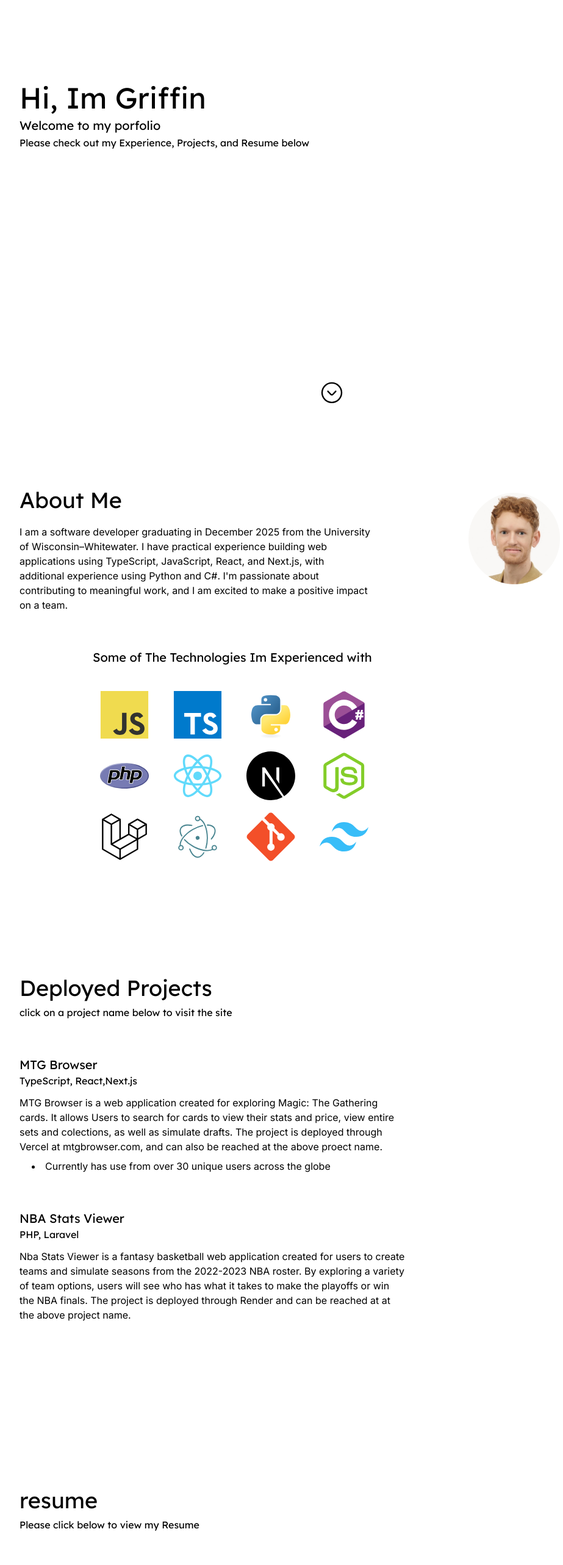
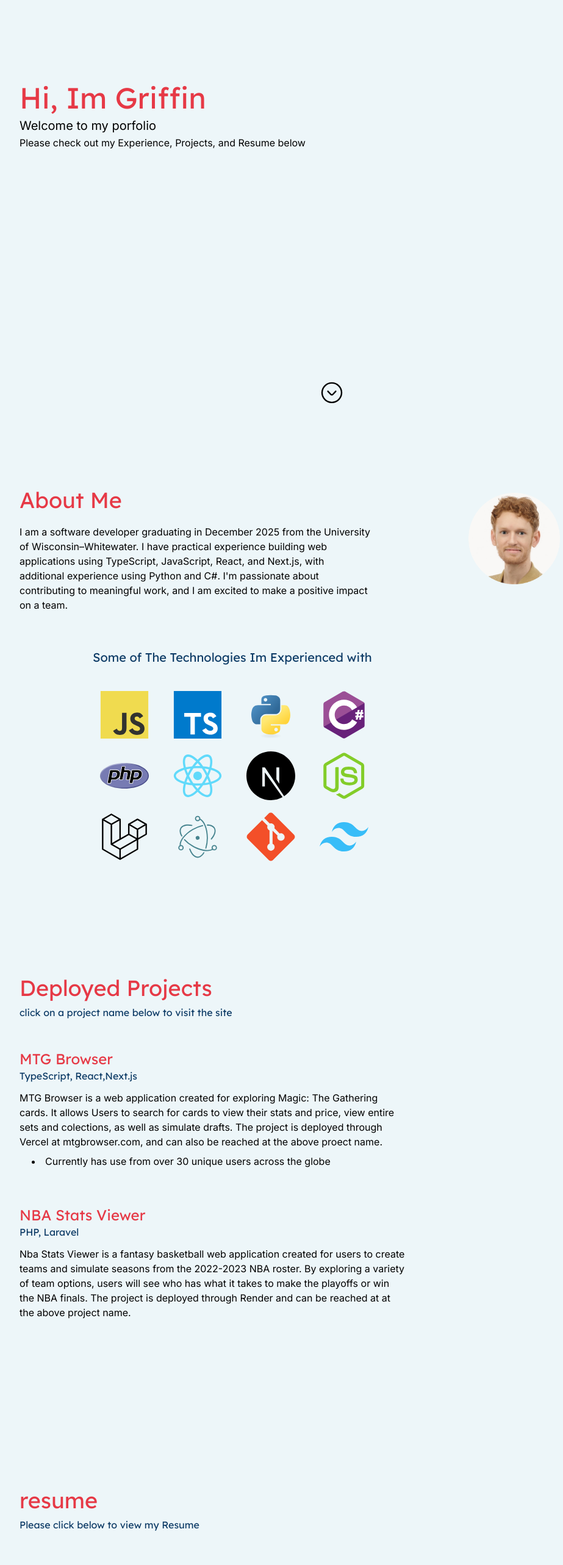
Before and after one commit to Griffin1610/portfolio, a Next.js app: page / in a window 1280 px wide. Shown: the part 120-2686 px from the top of the page at 61% size, without its empty margins (96-1019 px from the left). Built offline with nearby package versions, Linux system fonts and the light colour scheme.

Commit message:
inital style changes

```diff
--- a/app/components/About.tsx
+++ b/app/components/About.tsx
@@ -16,7 +16,7 @@ export default function About() {
                     </div>
                 </div>
                 <div className="gap-10">
-                    <h3 className="font-heading text-xl pl-30 pt-15">Some of The Technologies Im Experienced with</h3>
+                    <h3 className="font-heading2 text-xl pl-30 pt-15">Some of The Technologies Im Experienced with</h3>
                     <div id="row-1"className="flex pt-10">
                         <JavaScriptIcon className="w-20 ml-33" />
                         <TypeScriptIcon className="w-20 ml-10" />
--- a/app/components/Projects.tsx
+++ b/app/components/Projects.tsx
@@ -4,10 +4,10 @@ export default function Projects() {
     return (
         <section className="h-screen pl-[10%] pt-30">
             <h1 className="text-4xl font-heading">Deployed Projects</h1>
-            <h3 className="text-large pt-2 font-heading">click on a project name below to visit the site</h3>
-                <div id="project1" className="pt-15">
-                    <Link href="https://mtgbrowser.com" target="_blank" rel="noopener noreferrer" className="font-heading text-xl hover:text-blue-500">MTG Browser</Link>
-                    <h3 className="font-heading">TypeScript, React,Next.js</h3>
+            <h3 className="text-large pt-2 font-heading2">click on a project name below to visit the site</h3>
+                <div id="project1" className="pt-12">
+                    <Link href="https://mtgbrowser.com" target="_blank" rel="noopener noreferrer" className="font-heading text-2xl hover:text-blue-500">MTG Browser</Link>
+                    <h3 className="font-heading2">TypeScript, React,Next.js</h3>
                     <p className="font-body pt-3 w-[55%]">MTG Browser is a web application created for exploring Magic: The Gathering cards. It allows
                         Users to search for cards to view their stats and price, view entire sets and colections, as well as simulate
                          drafts. The project is deployed through Vercel at mtgbrowser.com, and can also be reached at the above proect name.
@@ -17,8 +17,8 @@ export default function Projects() {
                     </div>
                 </div>
                 <div id="project2" className="pt-15">
-                    <Link href="https://laravel-fantasy-basketball.onrender.com" target="_blank" rel="noopener noreferrer" className="font-heading text-xl hover:text-red-500">NBA Stats Viewer</Link>
-                    <h3 className="font-heading">PHP, Laravel</h3>
+                    <Link href="https://laravel-fantasy-basketball.onrender.com" target="_blank" rel="noopener noreferrer" className="font-heading text-2xl hover:text-red-500">NBA Stats Viewer</Link>
+                    <h3 className="font-heading2">PHP, Laravel</h3>
                     <p className="font-body pt-3 w-[55%]">Nba Stats Viewer is a fantasy basketball web application created for users to create teams and simulate
                         seasons from the 2022-2023 NBA roster. By exploring a variety of team options, users will see who has what it takes to make the playoffs
                         or win the NBA finals. The project is deployed through Render and can be reached at at the above project name.
--- a/app/components/Resume.tsx
+++ b/app/components/Resume.tsx
@@ -5,13 +5,13 @@ export default function Resume() {
     return (
         <section className="h-screen pl-[10%] pt-40">
             <h1 className="font-heading text-4xl">resume</h1>
-            <h3 className="font-heading text-large pt-2">Please click below to view my Resume</h3>
+            <h3 className="font-heading2 text-large pt-2">Please click below to view my Resume</h3>
             <Link href="/Polly_Resume.pdf" target="_blank" rel="noopener noreferrer">
                 <div className="pl-25 pt-15">
                     <ResumeIcon className="w-20 cursor-pointer"/>
                 </div>
             </Link>
-            <h3 className="font-heading text-large pt-15">Thank you for visting my portfolio!</h3>
+            <h3 className="font-heading2 text-large pt-15">Thank you for visting my portfolio!</h3>
         </section>
     )
 }
--- a/app/components/Welcome.tsx
+++ b/app/components/Welcome.tsx
@@ -1,10 +1,10 @@
 export default function Welcome() {
     return (
         <section className="h-screen">
-            <div className="pt-[20%] pl-[10%] font-heading">
-                <h1 className="text-5xl">Hi, Im Griffin</h1>
-                <h2 className="text-xl pt-2">Welcome to my porfolio</h2>
-                <p className="pt-0.5">Please check out my Experience, Projects, and Resume below</p>
+            <div className="pt-[20%] pl-[10%]">
+                <h1 className="text-5xl font-heading">Hi, Im Griffin</h1>
+                <h2 className="text-xl pt-2 font-body">Welcome to my porfolio</h2>
+                <p className="pt-0.5 font-body">Please check out my Experience, Projects, and Resume below</p>
             </div>
         </section>
     )
--- a/app/globals.css
+++ b/app/globals.css
@@ -1,11 +1,27 @@
 @import "tailwindcss";
+
+
+@theme {
+  --color-background1: #edf6f9;
+  --color-heading1: #e63946;
+  --color-heading2: #0d3b66;
+  --color-text1: #000000;
+}
 
 .font-body {
   font-family: var(--font-body);
   font-weight: 400;
+  color: var(--color-text1);
 }
 
 .font-heading {
   font-family: var(--font-heading);
   font-weight: 400;
+  color: var(--color-heading1);
 }
+
+.font-heading2 {
+  font-family: var(--font-heading);
+  font-weight: 400;
+  color: var(--color-heading2);
+}
--- a/app/layout.tsx
+++ b/app/layout.tsx
@@ -9,7 +9,7 @@ const lexend = Lexend_Deca({ subsets: ['latin'], weight: ['400','500','700'], va
 export default function RootLayout({ children }: Readonly<{children: React.ReactNode;}>) {
     return (
         <html className={`${inter.variable} ${lexend.variable}`}>
-            <body>
+            <body className="overflow-hidden">
                 {children}
                 <Analytics />
             </body>
--- a/app/page.tsx
+++ b/app/page.tsx
@@ -7,7 +7,7 @@ import Navigation from './components/Navigation';
 export default function Home() {
     return (
         <>
-            <main>
+            <main className="bg-background1">
                 <section id="welcome">
                     <Welcome />
                 </section>
```
Also changed, not shown: app/components/Navigation.tsx (indentation only).
